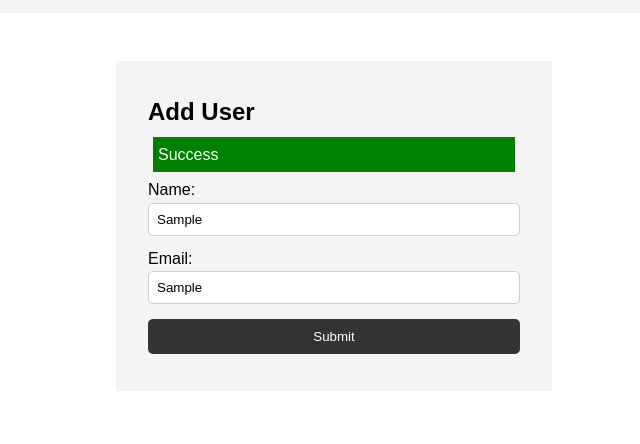
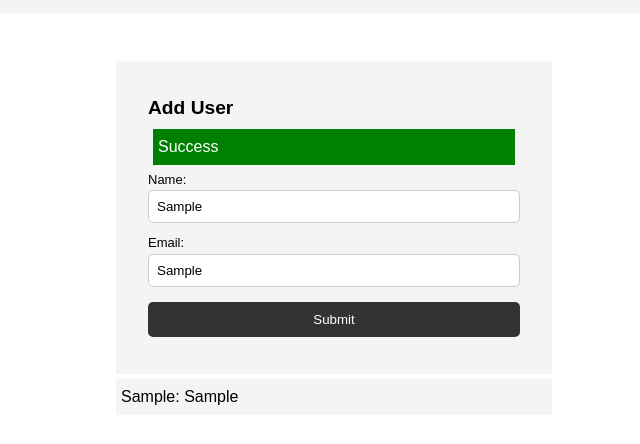
Before and after one commit to kakadavano/js-form, a plain HTML site: page index.html in a window 1280 px wide. Both pictures are taken after typing "Sample", "Sample" into the empty fields and a click on the input "Submit". Shown: the part 70-514 px from the top of the page, without its empty margins (306-946 px from the left). Drawn offline with Linux system fonts and the light colour scheme.

Commit message:
Add files via upload

```diff
--- a/main.js
+++ b/main.js
@@ -1,9 +1,9 @@
-const container = document.querySelector(".container");
 const form = document.querySelector("#my-form");
 const msg = document.querySelector(".msg");
 const nameInput = document.querySelector("#name");
 const email = document.querySelector("#email");
 const btn = document.querySelector(".btn");
+const ul = document.querySelector("ul");
 
 form.addEventListener("submit", onSubmit);
 
@@ -20,5 +20,9 @@ function onSubmit(e) {
         msg.innerHTML = "Success";
 
         setTimeout (() => msg.remove(), 3000);
+
+        const li = document.createElement("li");
+        li.appendChild(document.createTextNode(`${nameInput.value}: ${email.value}`));
+        ul.appendChild(li);
     }
 }
--- a/styles.css
+++ b/styles.css
@@ -39,6 +39,7 @@ header {
 
 #my-form label {
   display: block;
+  font-size: small;
 }
 
 #my-form input[type='text'] {
@@ -82,3 +83,13 @@ header {
   padding: 5px;
   margin: 5px;
 }
+
+form h1 {
+  font-size: larger;
+}
+
+@media (max-width: 480px) {
+  .container {
+  width: 350px;
+  }
+}
```
